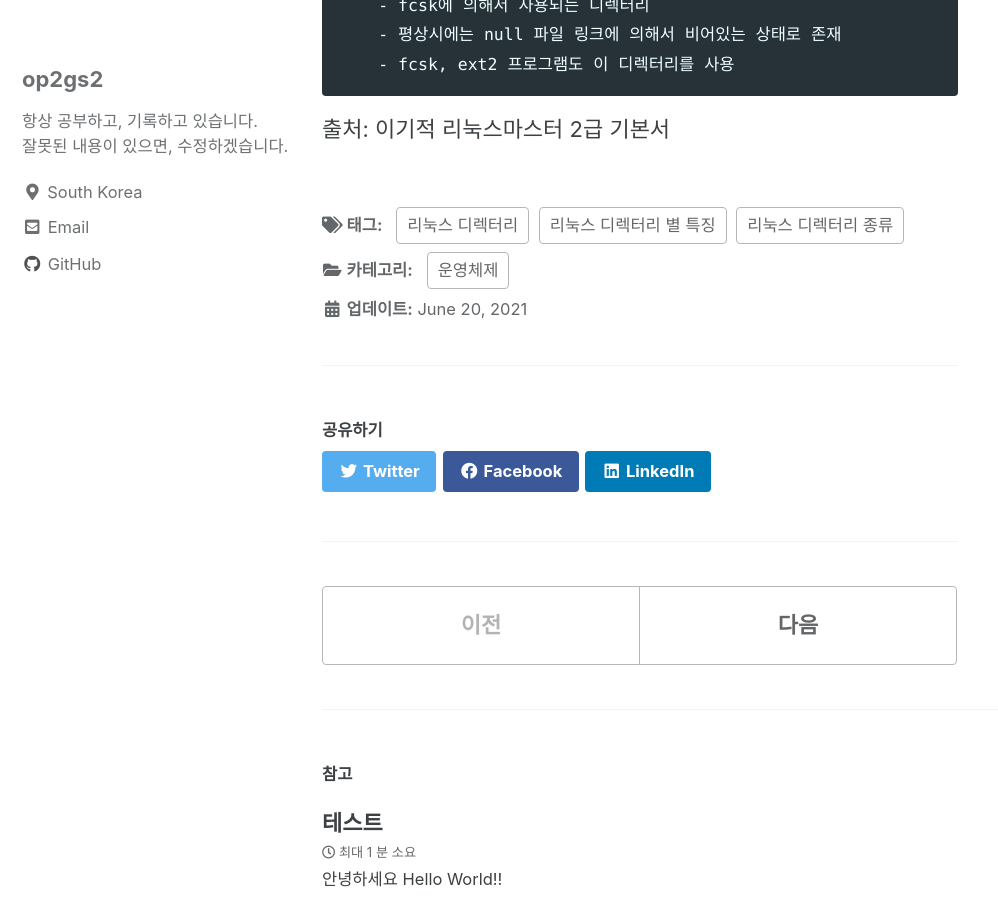
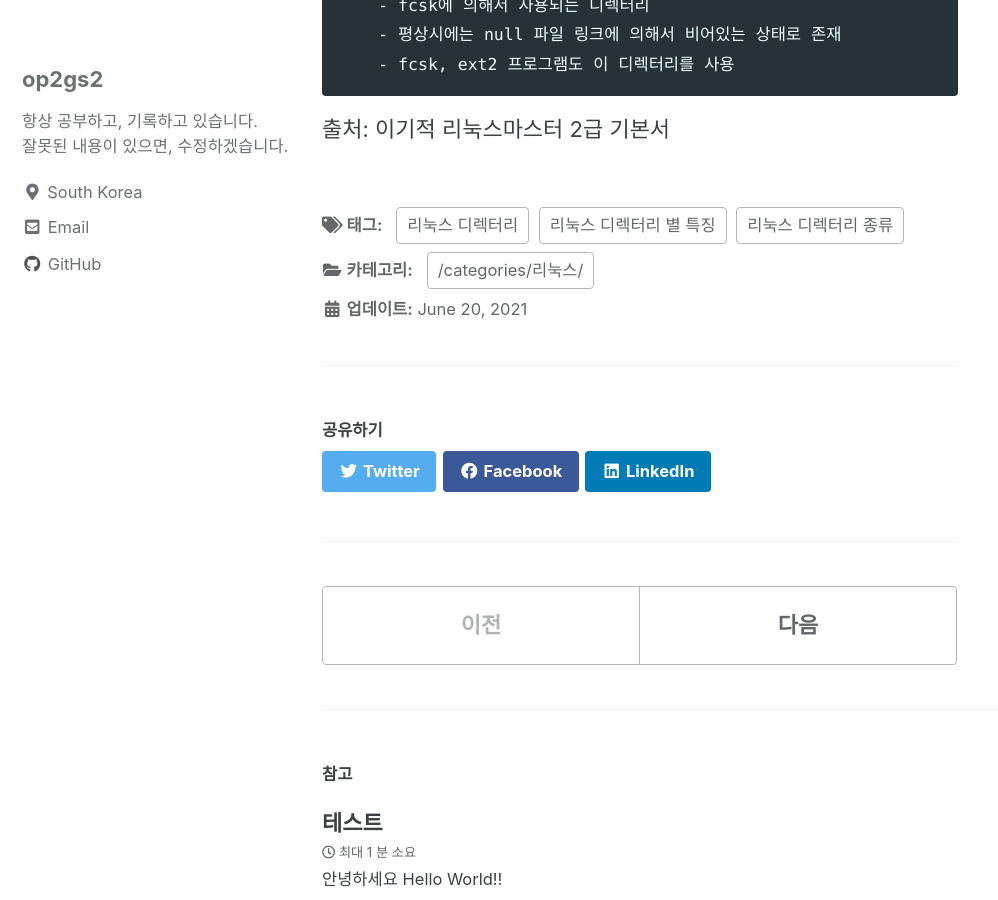
Before and after one commit to DongkilShin1/op2gs2.github.io, a Jekyll site: the page built from _posts/2021/리눅스/2021-06-20-1.리눅스 디렉터리 종류와 특징.md, in a window 1280 px wide and 900 px high, scrolled down 1619 px. Shown: the whole window, without its empty margins (0-998 px from the left). Built offline with Jekyll 4.4.1, drawn with Linux system fonts in a browser that asks for light colours; cached includes are drawn as plain includes.

Commit message:
no message

```diff
--- a/_posts/2021/운영체제/2021-06-20-1.리눅스 디렉터리 종류와 특징.md
+++ b/_posts/2021/리눅스/2021-06-20-1.리눅스 디렉터리 종류와 특징.md
@@ -3,7 +3,7 @@ title:  "1. 리눅스 디텍터리 종류와 특징"
 excerpt: "리눅스 디텍터리 종류와 특징"
 
 categories:
-  - 운영체제
+  - /categories/리눅스/
 tags:
   - 리눅스 디렉터리 종류
   - 리눅스 디렉터리
```
